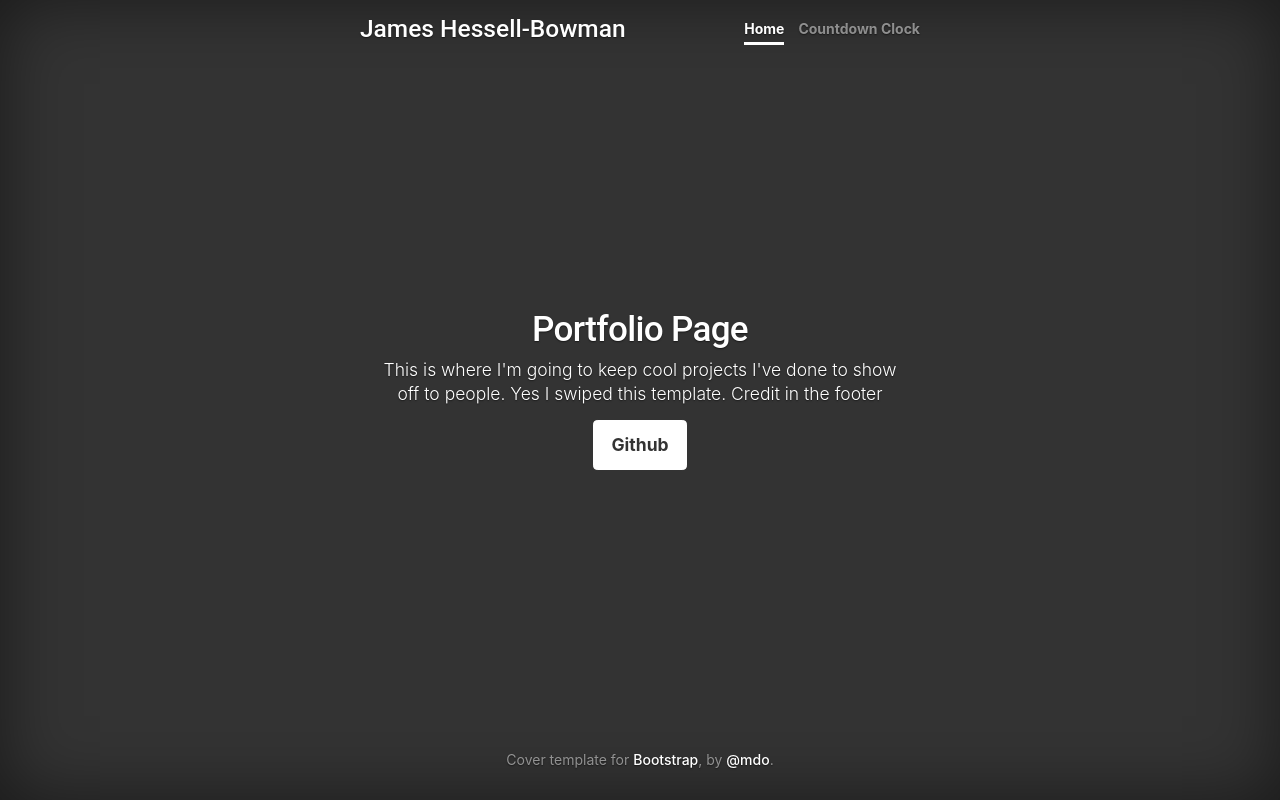
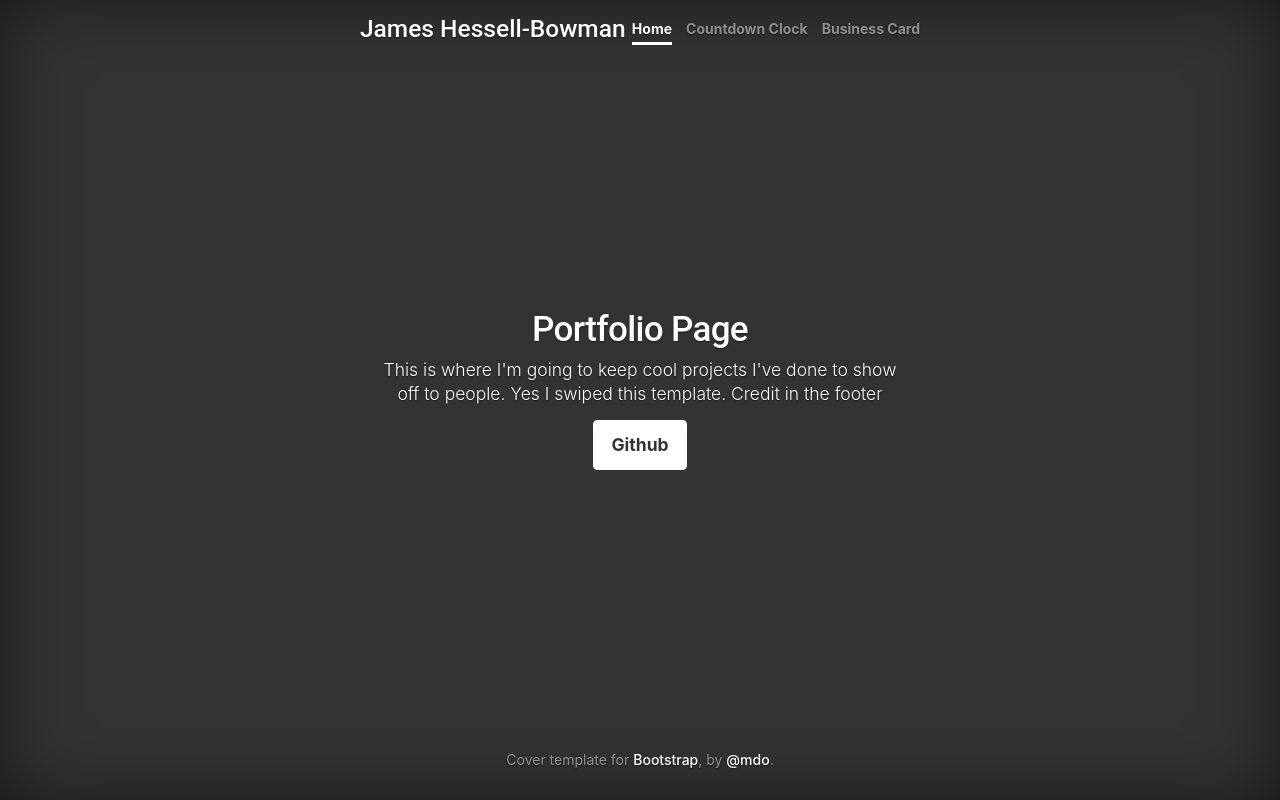
Before and after one commit to Lithial/lithial.github.io, a plain HTML site: page index.html in a window 1280 px wide. Drawn offline with nearby package versions, Linux system fonts and the light colour scheme.

Commit message:
added bcard to home page

```diff
--- a/index.html
+++ b/index.html
@@ -22,6 +22,7 @@
           <nav class="nav nav-masthead justify-content-center">
             <a class="nav-link active" href="http://lithial.github.io/index.html">Home</a>
             <a class="nav-link" href="http://lithial.github.io/countdown.html">Countdown Clock</a>
+			<a class="nav-link" href="http://lithial.github.io/bcard.html">Business Card</a>
           </nav>
         </div>
       </header>
```
